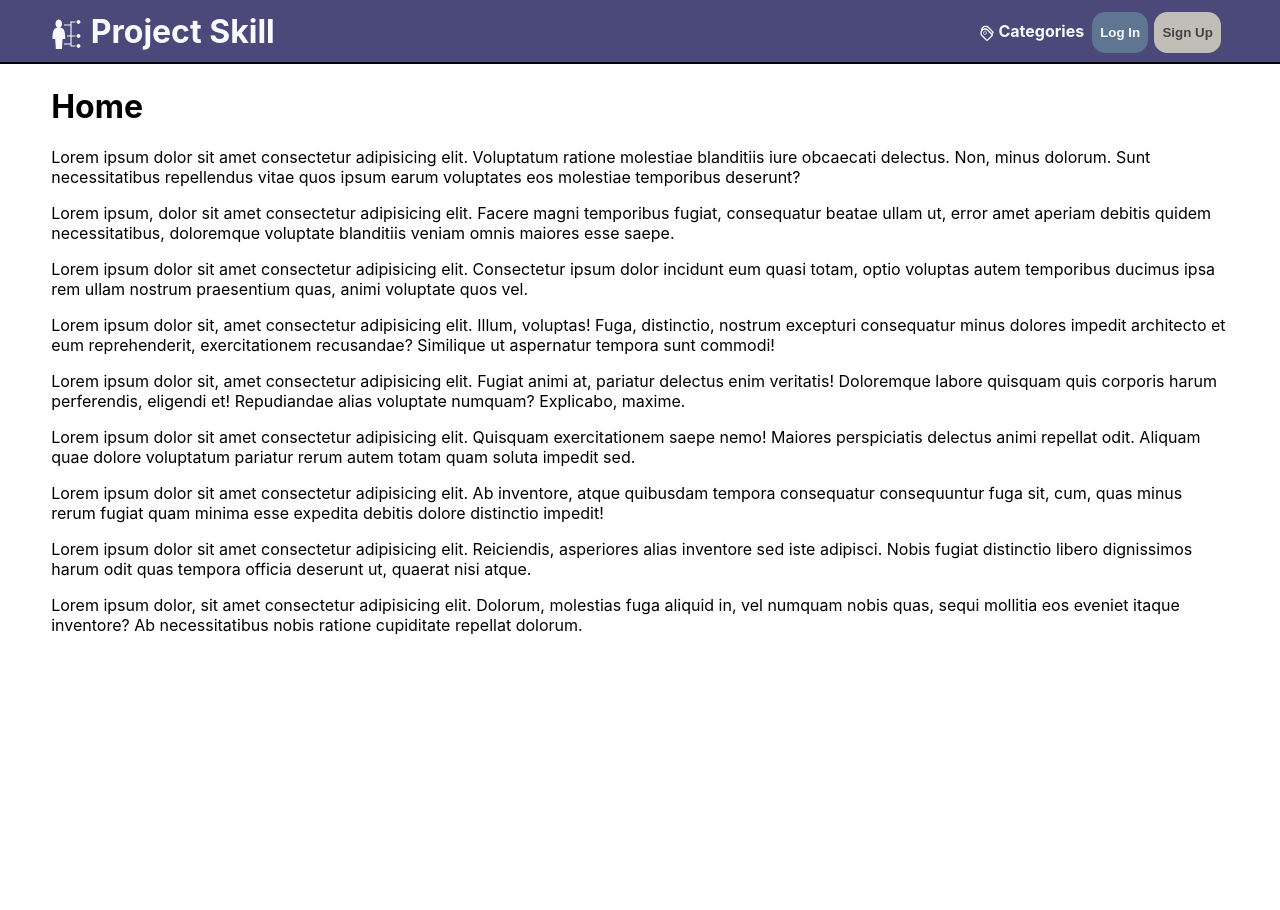
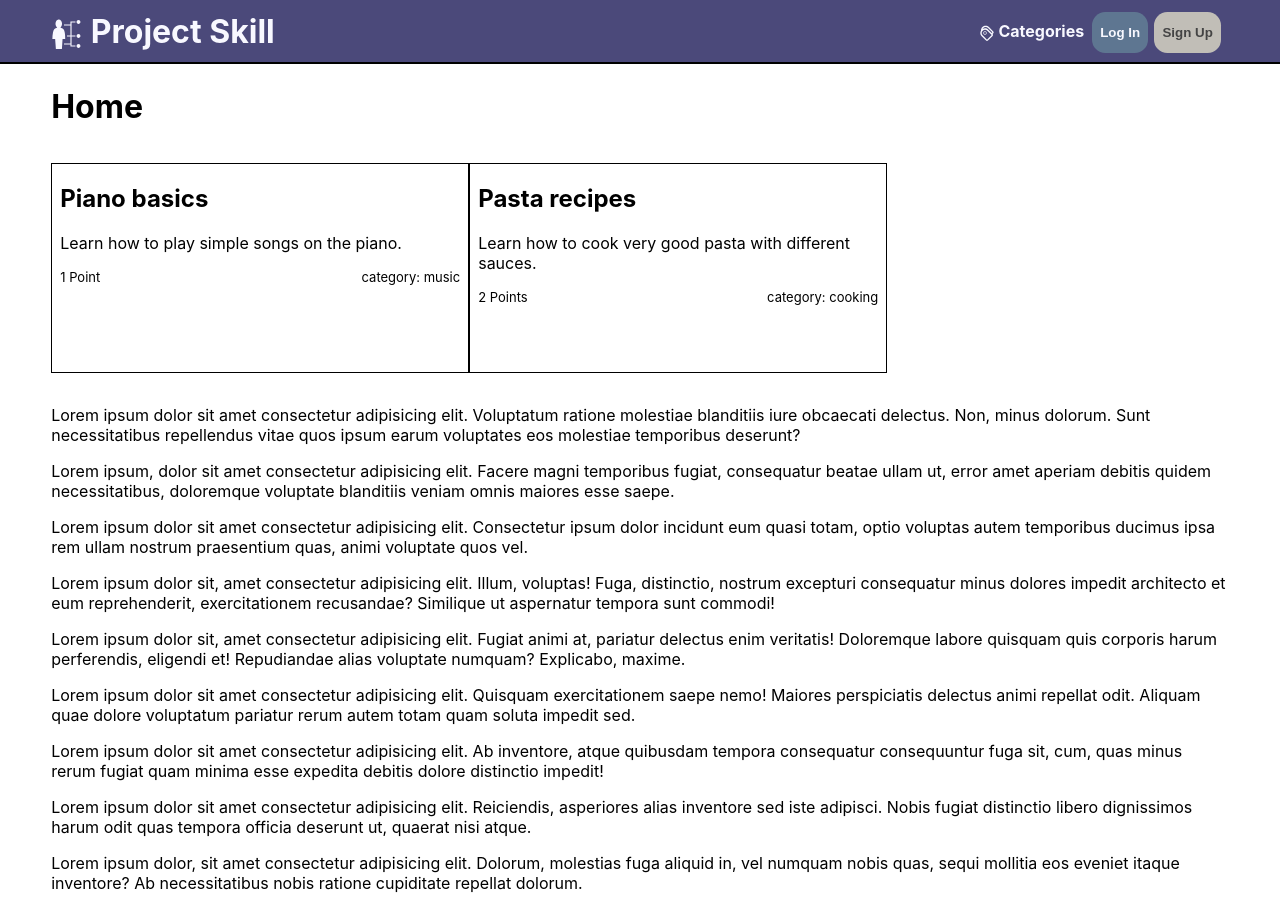
Before and after one commit to joans/teachme, a React (Create React App) app in the folder frontend/: page / in a window 1280 px wide. Before the commit the page ends 800 px from the top, so only its background shows below. Built offline with nearby package versions, Linux system fonts and the light colour scheme.

Commit message:
Create OfferOverview and SingleOffer
- for displaying on the Home Screen

```diff
--- a/frontend/src/Pages/Home.jsx
+++ b/frontend/src/Pages/Home.jsx
@@ -1,10 +1,12 @@
 import React from "react";
+import OfferOverview from "./OfferOverview";
 
 const Home = () => {
   return (
     <>
       <div>
         <h1>Home</h1>
+        <OfferOverview />
         <p>
           Lorem ipsum dolor sit amet consectetur adipisicing elit. Voluptatum
           ratione molestiae blanditiis iure obcaecati delectus. Non, minus
--- /dev/null
+++ b/frontend/src/Pages/OfferOverview.jsx
@@ -0,0 +1,17 @@
+import React from "react";
+import SingleOffer from "./SingleOffer";
+import classes from "./OfferOverview.module.css";
+
+const testoffers = require("../data/testoffers.json");
+
+const OfferOverview = () => {
+  return (
+    <div className={classes.offerContainer}>
+      {testoffers.map((singleItem) => (
+        <SingleOffer className={classes.offerCard} item={singleItem} />
+      ))}
+    </div>
+  );
+};
+
+export default OfferOverview;
--- /dev/null
+++ b/frontend/src/Pages/OfferOverview.module.css
@@ -0,0 +1,10 @@
+.offerContainer{
+  display: flex;
+  flex-direction: row;
+}
+
+
+.offerCard{
+  width: 400px;
+  height: 12em;
+}
--- /dev/null
+++ b/frontend/src/Pages/SingleOffer.jsx
@@ -0,0 +1,19 @@
+import React from "react";
+import classes from "./SingleOffer.module.css";
+
+const SingleOffer = ({ item, className }) => {
+  return (
+    <div className={`${classes.singleCard} ${className}`}>
+      <h2 className={classes.title}>{item.title}</h2>
+      <p className={classes.description}>{item.description}</p>
+      <div className={classes.meta}>
+        <span className={classes.points}>
+          {item.points} {item.points > 1 ? "Points" : "Point"}
+        </span>
+        <span className={classes.category}>category: {item.category}</span>
+      </div>
+    </div>
+  );
+};
+
+export default SingleOffer;
--- /dev/null
+++ b/frontend/src/Pages/SingleOffer.module.css
@@ -0,0 +1,18 @@
+.singleCard{
+  margin: 1em 0;
+  padding: .5em;
+
+  border: 1px solid black;
+}
+
+.title{
+  margin-top: .5em;
+}
+
+.meta{
+  font-size: small;
+}
+
+.category{
+  float: right;
+}
--- /dev/null
+++ b/frontend/src/data/testoffers.json
@@ -0,0 +1,16 @@
+[
+{
+    "title": "Piano basics",
+    "description":"Learn how to play simple songs on the piano.",
+    "UserID":29813459048,
+    "points": 1,
+    "category":"music"
+},
+{
+    "title": "Pasta recipes",
+    "description":"Learn how to cook very good pasta with different sauces.",
+    "UserID":29813459049,
+    "points": 2,
+    "category":"cooking"
+}
+]
```
Also changed, not shown: frontend/src/data/testusers.json (added, +18 -0 lines), frontend/src/data/README.md (added).
